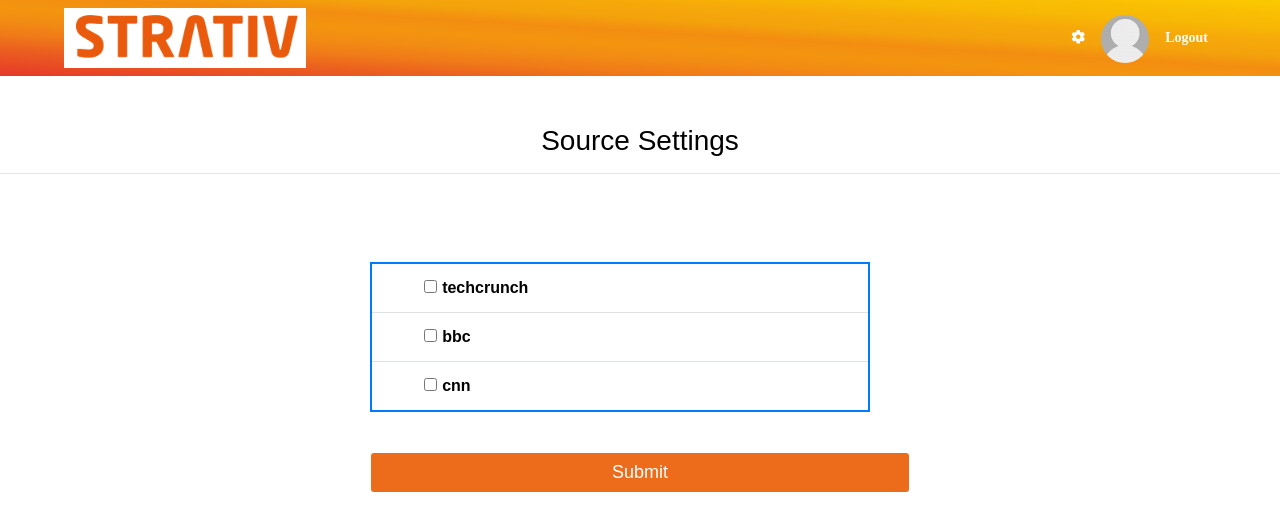
After one commit to 1104028/StrativNewsFeed, a Django app: page /source in a window 1280 px wide. The commit adds this page. Shown: the top 531 px of the page. Run offline with Django 3.2, Linux system fonts and the light colour scheme; data comes from the database, SQL or seed files in the repository; both versions use the stored data as it was after the commit; some libraries are stand-ins or nearby versions; some web fonts are replaced.

Commit message:
Phase 2 task completed

```diff
--- a/NewsFeed/forms.py
+++ b/NewsFeed/forms.py
@@ -20,3 +20,6 @@ class NewUserForm(UserCreationForm):
 class LoginForm(forms.Form):
     username = forms.CharField(label='Your user name', max_length=100)
     password = forms.CharField()
+
+class KeywordForm(forms.Form):
+    keywordname = forms.CharField(label='Keyword', max_length=150)
--- a/NewsFeed/models.py
+++ b/NewsFeed/models.py
@@ -12,9 +12,11 @@ class Sources(models.Model):
 class Keywords(models.Model):
     keyword=models.CharField(max_length=100)
     created = models.DateTimeField(auto_now_add=True)
-    created = models.DateTimeField(auto_now_add=True)
+    user = models.ForeignKey(settings.AUTH_USER_MODEL,
+                                 on_delete=models.CASCADE)
 
 class Mapper(models.Model):
     itemName =models.CharField(max_length=100)
+    selecteddata =models.CharField(max_length=100)
     user = models.ForeignKey(settings.AUTH_USER_MODEL,
                                  on_delete=models.CASCADE)
--- a/NewsFeed/static/css/main.css
+++ b/NewsFeed/static/css/main.css
@@ -430,7 +430,7 @@ iframe {
 
 
 .navbar {
-  background-image: linear-gradient(to right top, #2c6290, #276b98, #2174a0, #1b7da7, #1386ae, #078eb2, #0096b6, #009eb9, #00a6b9, #00aeb6, #00b6b1, #08bdaa);
+  background-image: linear-gradient(to right top, #E5382A, #E94D24, #EB601F, #F07A18, #F28B14, #F3950F, #F38D11, #F4A30B, #F6A80A, #F8B705, #F9BF03, #FBCA01);
 }
 .avatar {
   width: 48px;
--- a/NewsFeed/templates/NewsFeed/layouts/base.html
+++ b/NewsFeed/templates/NewsFeed/layouts/base.html
@@ -14,13 +14,17 @@
 		<link rel="stylesheet" type="text/css" href="{% static 'css/util.css' %}">
 		<link rel="stylesheet" type="text/css" href="{% static 'css/main.css' %}">
 	<!--===============================================================================================-->
-    <title>All News</title>
+    <title>
+	  {% block title %}
+
+	  {% endblock %}
+	</title>
   </head>
   <body>
 
     <nav class="navbar navbar-expand-lg navbar-dark bg-primary">
 	  <a class="navbar-brand ml-5" href="#">
-		<img src="#" width="40%" height="40%" alt="" loading="lazy">
+		<img src="{% static 'img/logo.png' %}" width="40%" height="40%" alt="" loading="lazy">
 	  </a>
 	  <button class="navbar-toggler" type="button" data-toggle="collapse" data-target="#navbarSupportedContent" aria-controls="navbarSupportedContent" aria-expanded="false" aria-label="Toggle navigation">
 		<span class="navbar-toggler-icon"></span>
@@ -33,9 +37,9 @@
                     <a class="nav-link nav-item-text" href="#" id="lnkLogOut" role="button" data-toggle="dropdown" aria-haspopup="true" aria-expanded="false"><i class="fas fa-cog"></i></a>
                     <div class="dropdown-menu" aria-labelledby="navbarDropdown">
 
-                        <a class="dropdown-item" href="/Home/AutomaticSwitching"><i class="fa fa-user-add"></i>Add Country</a>
-                        <a class="dropdown-item" href="/Home/BlindOperation"><i class="fa fa-user-add"></i>Add Source</a>
-                        <a class="dropdown-item" href="/Home/BlindOperation"><i class="fa fa-user-add"></i>Add Keyword</a>
+                        <a class="dropdown-item" href="{% url 'country' %}"><i class="fa fa-user-add"></i>Add Country</a>
+                        <a class="dropdown-item" href="{% url 'source' %}"><i class="fa fa-user-add"></i>Add Source</a>
+                        <a class="dropdown-item" href="{% url 'keyword' %}"><i class="fa fa-user-add"></i>Add Keyword</a>
 
                     </div>
                 </li>
--- a/NewsFeed/templates/NewsFeed/news.html
+++ b/NewsFeed/templates/NewsFeed/news.html
@@ -8,7 +8,9 @@
 {% block content %}
 
 <div class="container">
-
+  {% for message in messages %}
+  <p style="color: green;"> {{ message }} </p>
+  {% endfor %}
 
   <div class="row py-3">
     <div class="card col-sm-12 mb-3 nopadding result-box">
@@ -26,5 +28,7 @@
 
   </div>
 </div>
+</div>
+
 
 {% endblock %}
--- /dev/null
+++ b/NewsFeed/templates/NewsFeed/sourcesettings.html
@@ -0,0 +1,100 @@
+{% extends "NewsFeed/layouts/base.html" %}
+{% load static %}
+
+{% block title %}
+  Source Settings
+{% endblock %}
+
+{% block content %}
+<br />
+<br />
+<div class="peb-section-header text-center">
+    <h3 class="text-white" style="color:black!important">Source Settings</h3>
+    <hr>
+</div>
+<br />
+<br />
+<style>
+  table, tr, th, td {
+      text-align: center;
+  }
+
+  table {
+      border-left: 1px solid #dee2e6;
+      border-right: 1px solid #dee2e6;
+      border-bottom: 1px solid #dee2e6;
+  }
+
+  td {
+      color: white;
+  }
+
+      td a {
+          color: #f9cc41;
+      }
+
+          td a:hover {
+              color: red;
+          }
+</style>
+<form action="{% url 'source' %}" method="POST">
+  {% csrf_token %}
+  <div class="container">
+
+    <div class="row">
+        <div class="col-lg-3 col-md-5">
+        </div>
+        <div class="col-lg-6 col-md-2">
+          <div class="form-horizontal" >
+            <br />
+          <table class="table" style="width:500px!important; border:2px solid #007bff!important">
+  {% for source in allsources %}
+  <tr>
+
+      <td style="width:50px;padding-right:5px!important;text-align:right">
+
+        <input type="checkbox" name="selectedsources" id="option{{source.id}}" value={{source.sourceName}} />
+
+      </td>
+      <td style="width:300px!important;text-align:left;margin:20px!important;padding-left:0!important;color:black!important">
+        <b>{{source.sourceName}}</b>
+      </td>
+
+  </tr>
+  {% endfor %}
+
+          </table>
+        </div>
+
+      </div>
+      <div class="col-lg-3 col-md-5">
+      </div>
+  </div>
+  </div>
+
+<div class="container">
+
+  <div class="row">
+      <div class="col-lg-3 col-md-5">
+      </div>
+      <div class="col-lg-6 col-md-2">
+          <div class="form-horizontal" >
+              <br />
+              <div class="form-group" >
+                  <div class="form-group has-feedback" >
+                      <input type="submit" id="originalbutton" name="originalbutton" value="Submit" class="btn btn-default form-control text-box single-line" style="background-color:#ED6C1C !important;color:white;font-size:18px"  />
+                  </div>
+
+              </div>
+          </div>
+
+      </div>
+      <div class="col-lg-3 col-md-5">
+      </div>
+  </div>
+</div>
+</form>
+
+
+
+{% endblock %}
--- a/NewsFeed/urls.py
+++ b/NewsFeed/urls.py
@@ -5,5 +5,8 @@ urlpatterns = [
       path('allnews', views.getapinews, name='allnews'),
       path("register", views.registration, name="register"),
       path("login", views.userlogin, name="login"),
-      path("logout", views.userlogout, name="logout")
+      path("logout", views.userlogout, name="logout"),
+      path("country", views.usercountry, name="country"),
+      path("source", views.usersource, name="source"),
+      path("keyword", views.addkeywords, name="keyword"),
 ]
--- a/NewsFeed/views.py
+++ b/NewsFeed/views.py
@@ -1,12 +1,13 @@
 from django.shortcuts import render, redirect
 import requests
-from .forms import NewUserForm, LoginForm
+from .forms import NewUserForm, LoginForm,KeywordForm
 from django.contrib.auth import login
 from django.contrib import messages
 from django.contrib.auth import login, authenticate, logout
-
+from .models import Countries,Sources,Keywords,Mapper
 # Create your views here.
 from django.http import HttpResponse
+from django.contrib.auth.models import User
 
 def getapinews(request):
     option = request.GET['option']
@@ -73,3 +74,58 @@ def userlogout(request):
 
 def forgotpassword(request):
     pass
+
+def usercountry(request):
+    if request.method == "POST":
+            selectedcountries = request.POST.getlist('selectedcountries')
+            insertedlist=[]
+            for item in selectedcountries:
+                insertedlist.append(Mapper.objects.create(itemName='Country',selecteddata=item,user = User.objects.get(pk=request.user)))
+            try:
+                Mapper.objects.bulk_create(insertedlist, batch_size=None, ignore_conflicts=False)
+            except:
+                pass
+            response = redirect("allnews")
+            response['Location'] += '?option=country'
+            return response
+
+    all_countries = Countries.objects.all()
+    return render(request, "NewsFeed/countrysettings,html",{'allcountries': all_countries})
+
+def usersource(request):
+    if request.method == "POST":
+            selectedsources = request.POST.getlist('selectedsources')
+            print(selectedsources)
+            insertedlist=[]
+            for item in selectedsources:
+                insertedlist.append(Mapper.objects.create(itemName='Source',selecteddata=item,user = User.objects.get(pk=request.user)))
+            try:
+                Mapper.objects.bulk_create(insertedlist, batch_size=None, ignore_conflicts=False)
+            except:
+                pass
+            response = redirect("allnews")
+            response['Location'] += '?option=country'
+            return response
+
+    all_sources = Sources.objects.all()
+    return render(request, "NewsFeed/sourcesettings.html",{'allsources': all_sources})
+
+def addkeywords(request):
+    if request.method == "POST":
+        form = KeywordForm(request.POST)
+        if form.is_valid():
+            add_keyword = Keywords.objects.create(
+                user = User.objects.get(pk=request.user),
+                keyword = form.cleaned_data["keywordname"]
+            )
+            add_keyword.save()
+            messages.success(request, "Keyword has been added successfully.")
+            response = redirect("allnews")
+            response['Location'] += '?option=country'
+            return response
+        else:
+            messages.error(request,form.errors)
+    else:
+        form = KeywordForm()
+        userkeywords= Keywords.objects.filter(user=request.user).values('keyword','created')
+        return render(request, "NewsFeed/addkeyword.html", {"keyword_form": form,'userkeywords':userkeywords})
```
Also changed, not shown: NewsFeed/admin.py (+17 -4 lines), NewsFeed/templates/NewsFeed/addkeyword.html (added, +70 -0 lines), NewsFeed/templates/NewsFeed/auth/login.html (+7 -3 lines), NewsFeed/templates/NewsFeed/auth/register.html (+6 -2 lines), NewsFeed/templates/NewsFeed/layouts/loginlayout.html (+6 -2 lines), NewsFeed/migrations/0002_mapper_selecteddata.py (added), NewsFeed/migrations/0003_keywords_user.py (added), NewsFeed/static/img/logo.png (added), db.sqlite3, 1 other file.
